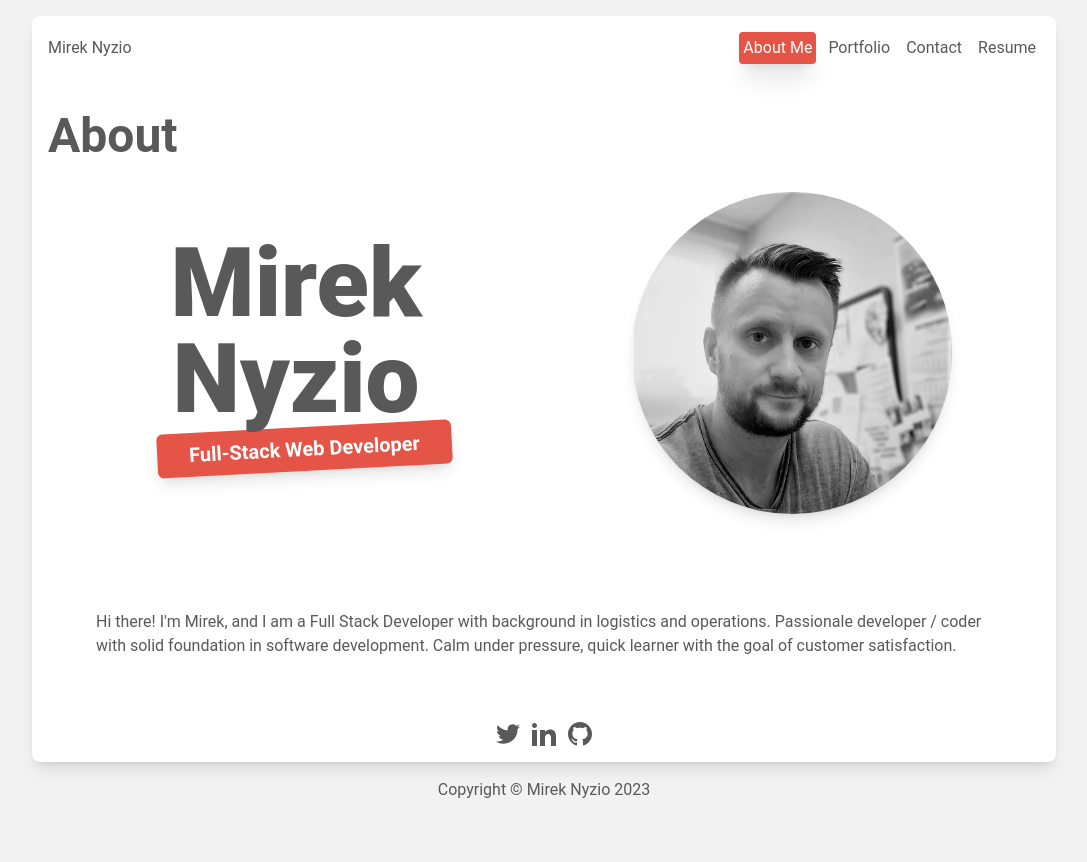
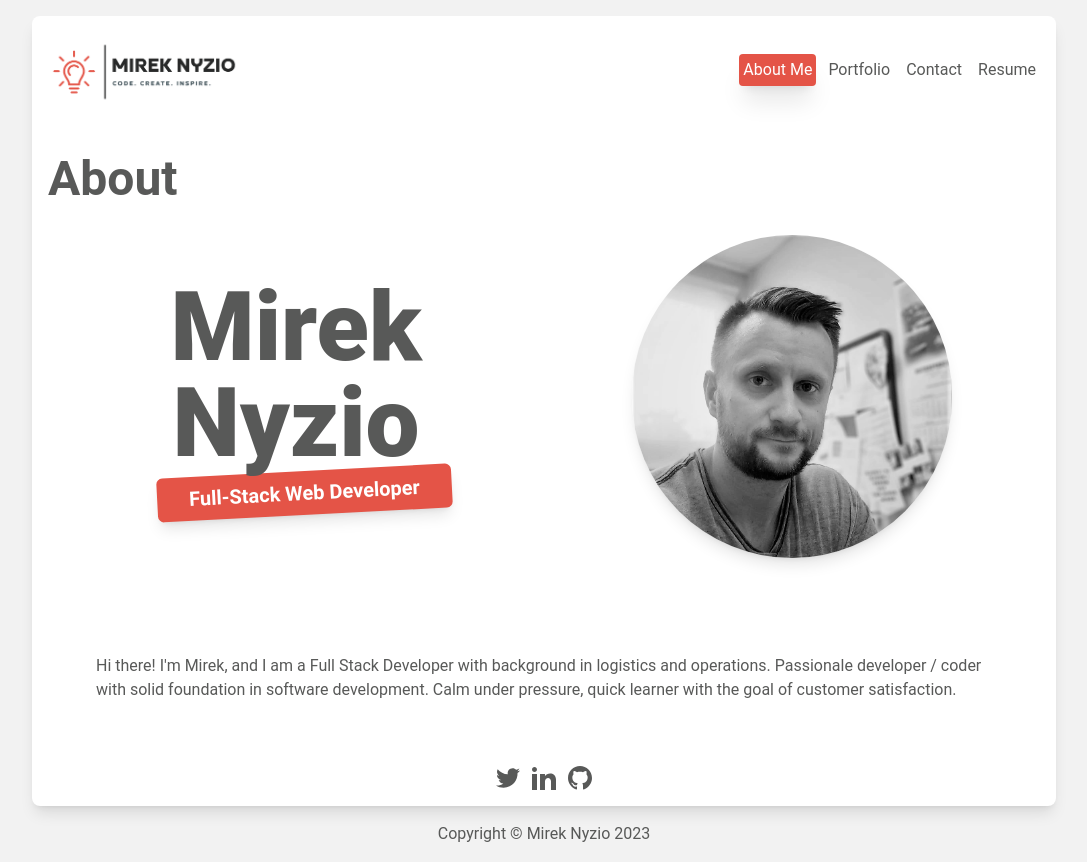
Before and after one commit to mnyzio/react-portfolio, a React (Create React App) app: page /#/ in a window 1280 px wide. Shown: the whole page, without its empty margins (96-1183 px from the left). Before the commit the page ends 818 px from the top, so only its background shows below. Built offline with nearby package versions, Linux system fonts and the light colour scheme.

Commit message:
added navbar logo

```diff
--- a/src/components/NavBar.js
+++ b/src/components/NavBar.js
@@ -1,10 +1,11 @@
 import { NavLink } from "react-router-dom";
+import logo from "../img/logo.png";
 
 function NavBar() {
   return (
     <nav className="flex justify-between items-center">
-      <div>
-        <h4>Mirek Nyzio</h4>
+      <div className="w-48">
+        <img src={logo} alt="logo" />
       </div>
       <ul className="flex gap-x-2">
         <NavLink
```
Also changed, not shown: src/img/logo.png (added).
